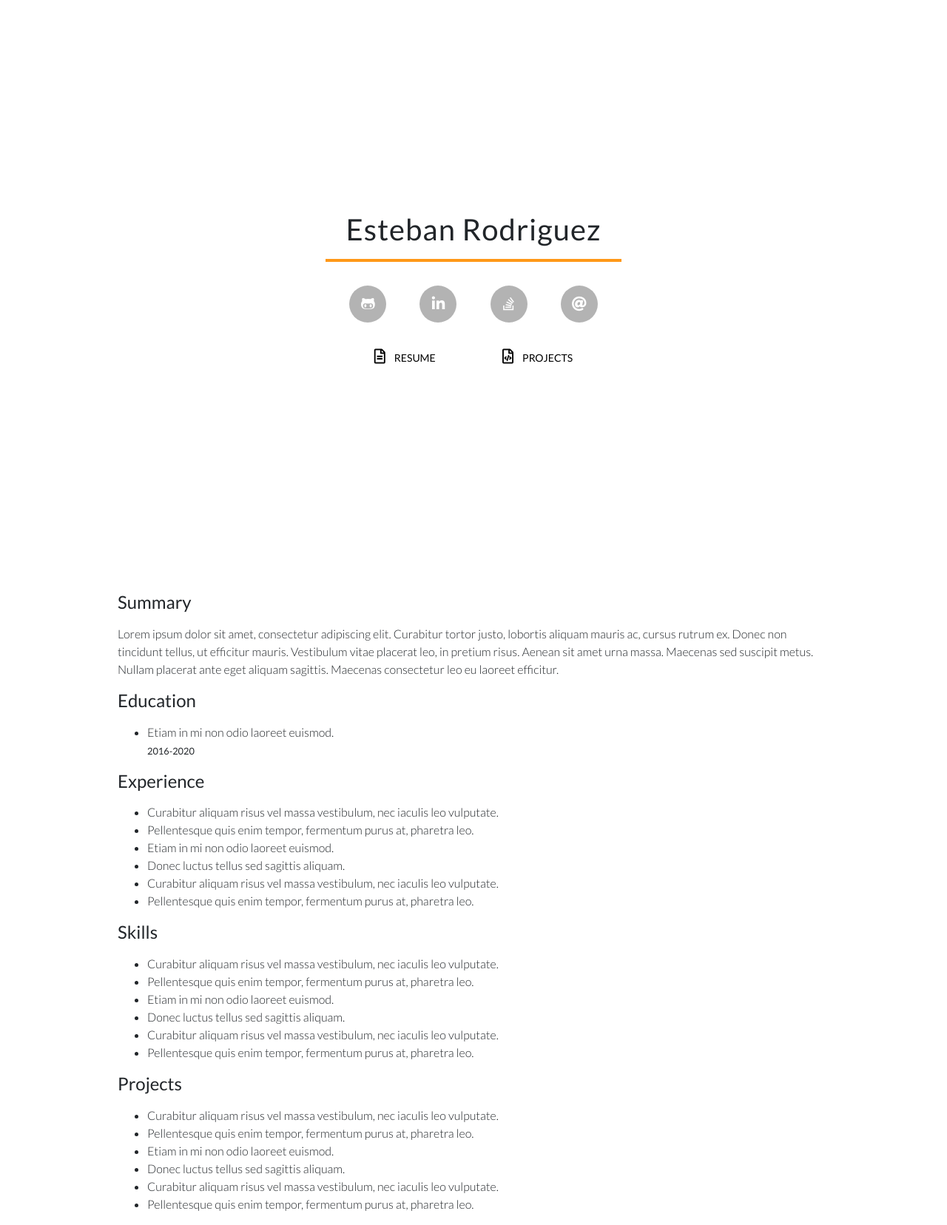
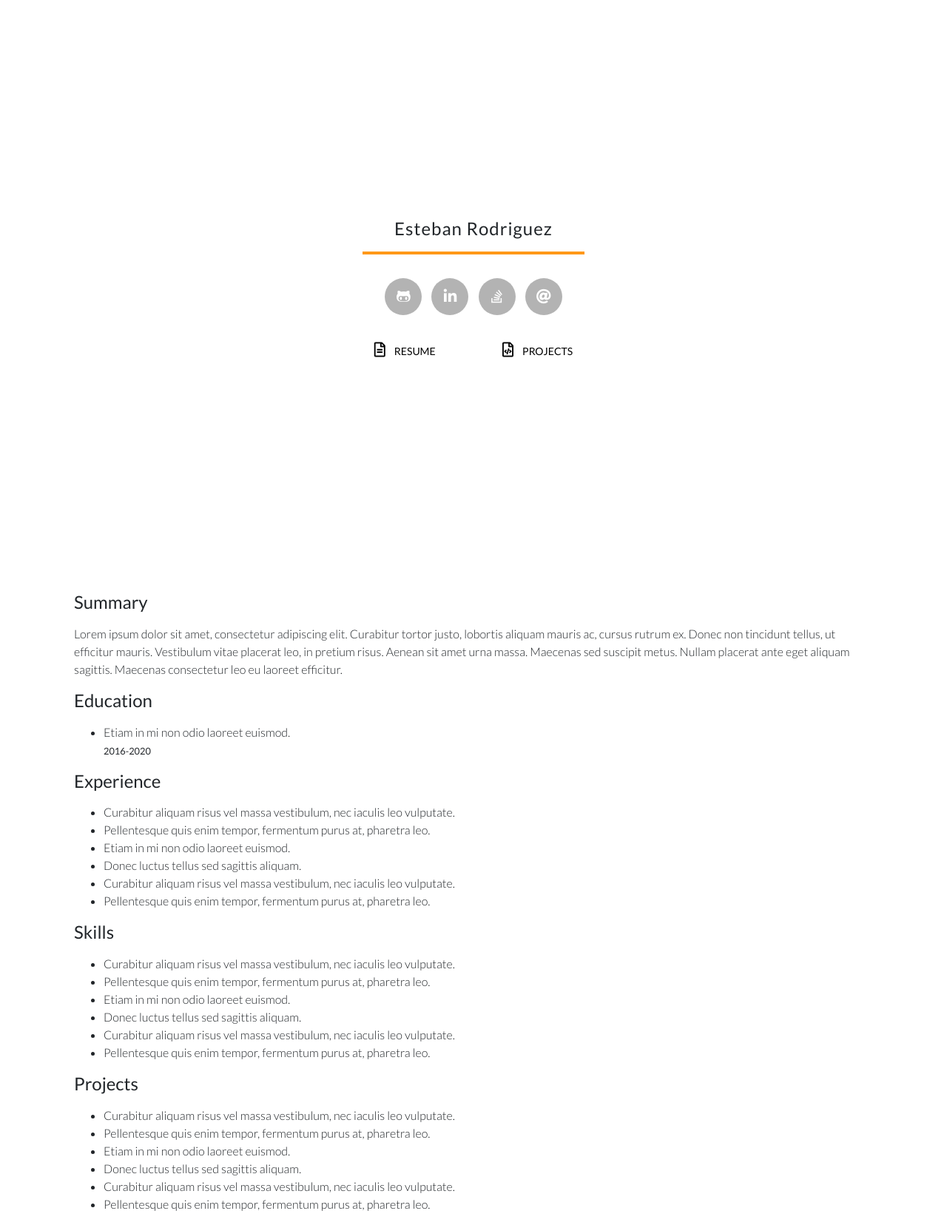
Before and after one commit to erodriguez0/portfolio, a PHP site: page / in a window 1280 px wide. Shown: the whole page at 74% size. Run offline with PHP 8.4, Linux system fonts and the light colour scheme; some libraries are stand-ins or nearby versions.

Commit message:
padding in links

```diff
--- a/index.html
+++ b/index.html
@@ -18,8 +18,7 @@
 
 <body data-spy="scroll">
 
-<main class="container-fluid">
-	<div class="wrapper">
+<main class="container">
 	<section id="#top" class="row mx-auto">
 		<div class="col-12 my-auto">
 			<h1 class="h1-name text-center">Esteban Rodriguez</h1>
@@ -27,22 +26,22 @@
 			<div class="mx-auto my-auto d-flex justify-content-center pt-2">
 		        <ul class="social-network social-circle">
 
-		        	<li class="px-3"><a href="https://github.com/erodriguez0" class="icoGithub" title="Github" target="_blank">
+		        	<li><a href="https://github.com/erodriguez0" class="icoGithub" title="Github" target="_blank">
 		        		<i class="fab fa-github-alt"></i>
 		        		<!-- <small>Github</small> -->
 		        	</a></li>
 
-		        	<li class="px-3"><a href="https://www.linkedin.com/in/erodriguez0/" class="icoLinkedin" title="Linkedin" target="_blank">
+		        	<li><a href="https://www.linkedin.com/in/erodriguez0/" class="icoLinkedin" title="Linkedin" target="_blank">
 		        		<i class="fab fa-linkedin-in"></i>
 		        		<!-- <small>LinkedIn</small> -->
 		        	</a></li>
 
-		        	<li class="px-3"><a href="https://stackoverflow.com/users/2445730/esteban-rodriguez" class="icoStackOverflow" title="Stack Overflow">
+		        	<li><a href="https://stackoverflow.com/users/2445730/esteban-rodriguez" class="icoStackOverflow" title="Stack Overflow">
 		        		<i class="fab fa-stack-overflow"></i>
 		        		<!-- <small>Stack</small> -->
 		        	</a></li>
 
-		        	<li class="px-3"><a href="mailto:erodriguez0705@gmail.com" class="icoEmail" title="Email">
+		        	<li><a href="mailto:erodriguez0705@gmail.com" class="icoEmail" title="Email">
 		        		<i class="fas fa-at"></i>
 		        		<!-- <small>Email</small> -->
 		        	</a></li>
@@ -124,8 +123,6 @@
 			</div>
 		</div>
 	</section>
-</div>
 </main>
-
 </body>
 </html>
--- a/style.css
+++ b/style.css
@@ -21,6 +21,7 @@ section {
 }
 
 .h1-name {
+	font-size: 24px;
 	font-weight: 400;
 	letter-spacing: 1px;
 }
@@ -31,7 +32,7 @@ section {
 
 .h-rule {
 	border-top: 4px solid #ff9818;
-	width: 400px;
+	width: 300px;
 }
 
 h4 {
```
